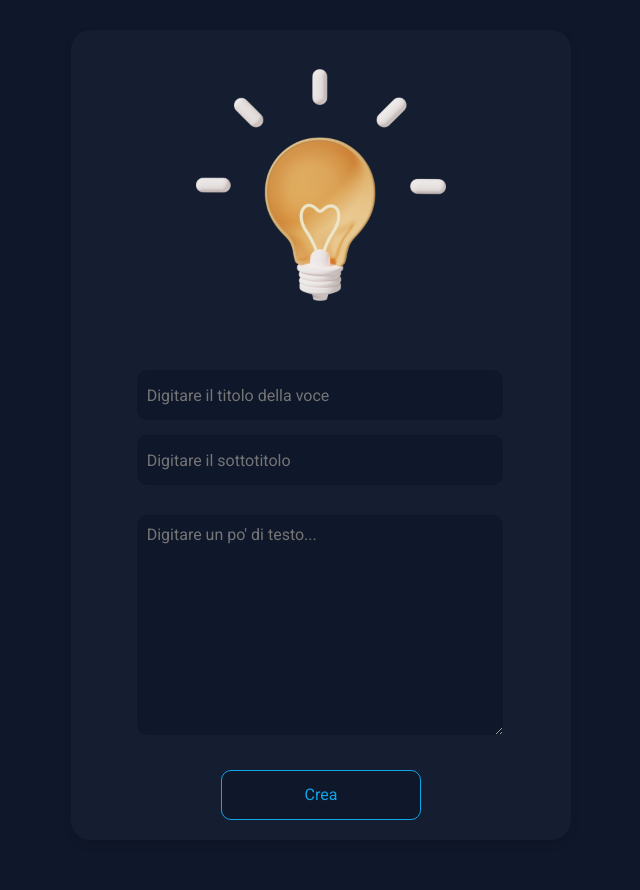
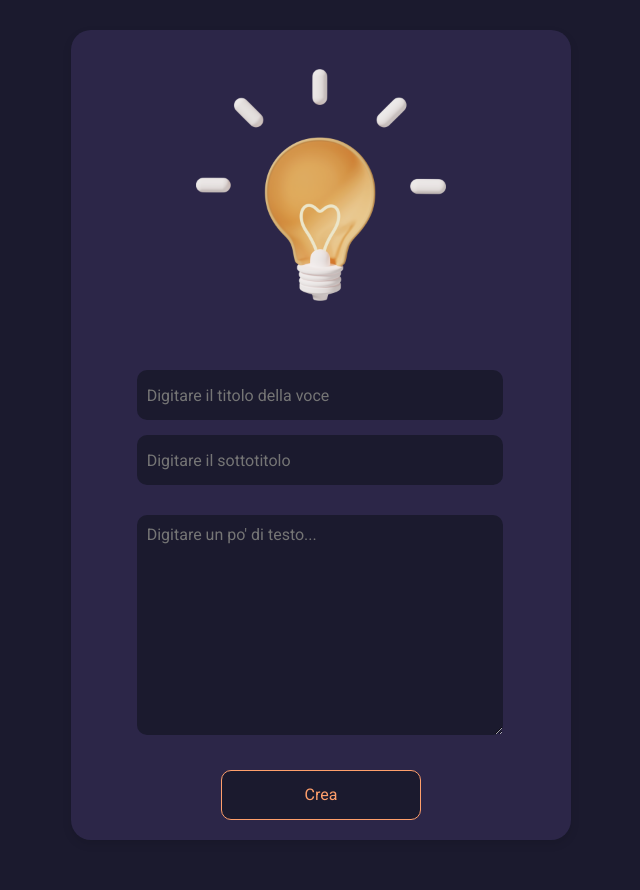
Before and after one commit to diegomazuru013/database-diario, a Flask app: page /create in a window 1280 px wide. Shown: the part 70-960 px from the top of the page, without its empty margins (319-959 px from the left). Run offline with Flask 3, Linux system fonts and the light colour scheme.

Commit message:
style: Update color scheme for scrollbar, body, and card elements

```diff
--- a/static/css/style.css
+++ b/static/css/style.css
@@ -4,11 +4,11 @@ body::-webkit-scrollbar {
   }
 
   body::-webkit-scrollbar-track {
-    background: #0F172A;        /* il colore della zona del tracciato */
+    background: #1B1A2E;        /* il colore della zona del tracciato */
   }
 
   body::-webkit-scrollbar-thumb {
-    background-color: rgba(30, 41, 59, 0.4);    /* il colore dello slider */
+    background-color: rgba(66, 54, 105, 0.45);    /* il colore dello slider */
     border-radius: 20px;       /* la rotondità dello slider */
     border: none;
   }
@@ -22,8 +22,8 @@ body {
     font-family: 'Roboto', sans-serif;
     font-size: 16px;
     line-height: 20px;
-    background-color: #0F172A;
-    color: #F8FAFC;
+    background-color: #1B1A2E;
+    color: #FDF6EC;
 }
 
 h1, h2, p {
@@ -149,7 +149,7 @@ ul {
     gap: 30px;
     flex-direction: column;
     align-items: center;
-    background: rgba(30, 41, 59, 0.4);
+    background: rgba(66, 54, 105, 0.45);
     border-radius: 20px;
     box-shadow: 0px 4px 10px rgba(0, 0, 0, 0.1);
 }
@@ -167,11 +167,11 @@ ul {
 }
 
 .form__input {
-    background: #0F172A;
+    background: #1B1A2E;
     border-radius: 10px;
     padding: 10px;
     height: 30px;
-    color: #F8FAFC;
+    color: #FDF6EC;
     font: inherit;
     border: none;
     width: 94%;
@@ -182,20 +182,20 @@ ul {
 }
 
 .form__text {
-    background: #0F172A;
+    background: #1B1A2E;
     border-radius: 10px;
     padding: 10px;
-    color: #F8FAFC;
+    color: #FDF6EC;
     font: inherit;
     border: none;
     width: 94%;
 }
 
 .form__button {
-    border: 1px solid rgba(14, 165, 233, 1);
-    background: #0F172A;
+    border: 1px solid rgba(255, 159, 107, 1);
+    background: #1B1A2E;
     border-radius: 10px;
-    color: rgba(14, 165, 233, 1);
+    color: rgba(255, 159, 107, 1);
     padding: 10px;
     font: inherit;
     width: 200px;
```
Also changed, not shown: other parts of static/css/style.css (+11 -11 lines).
